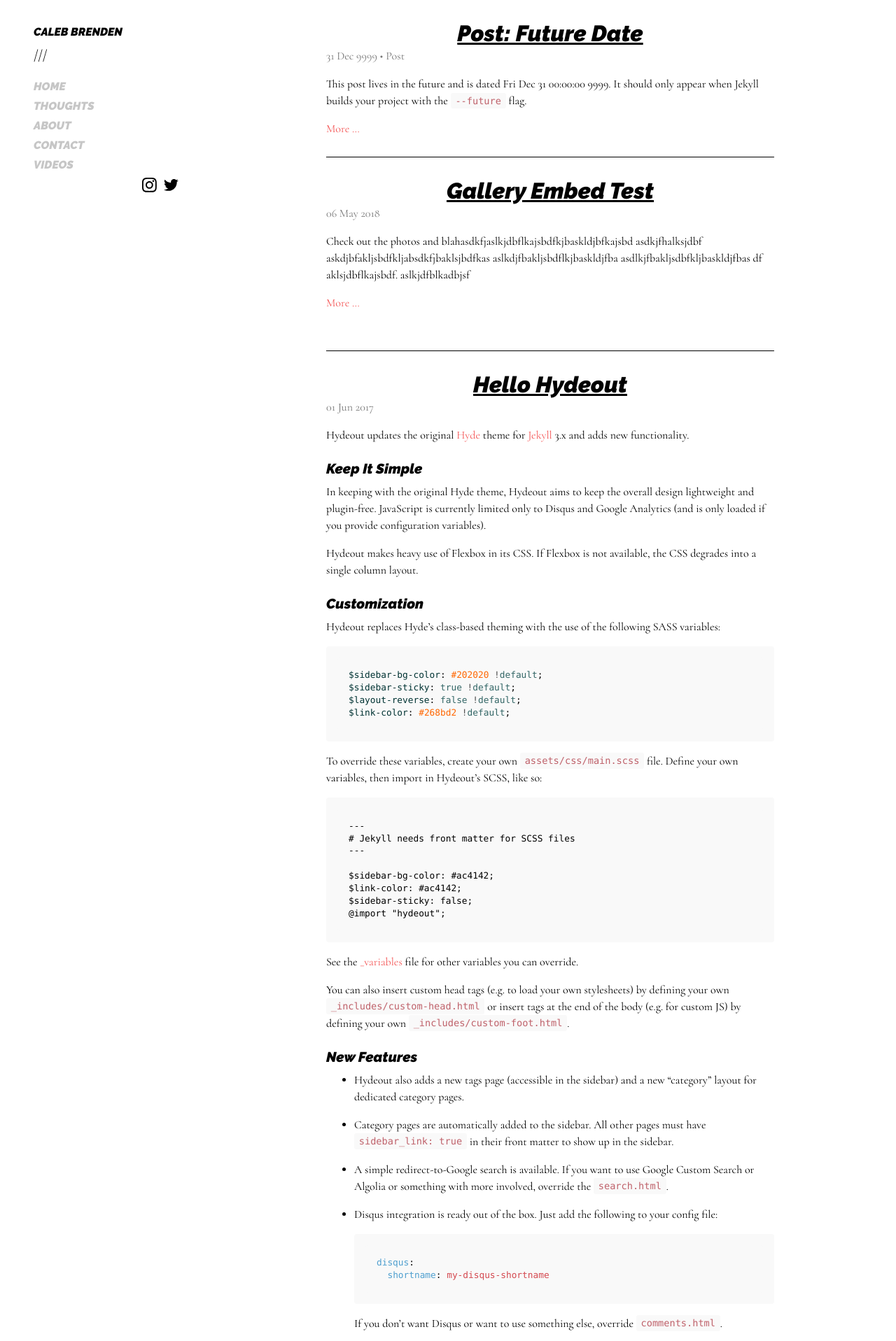
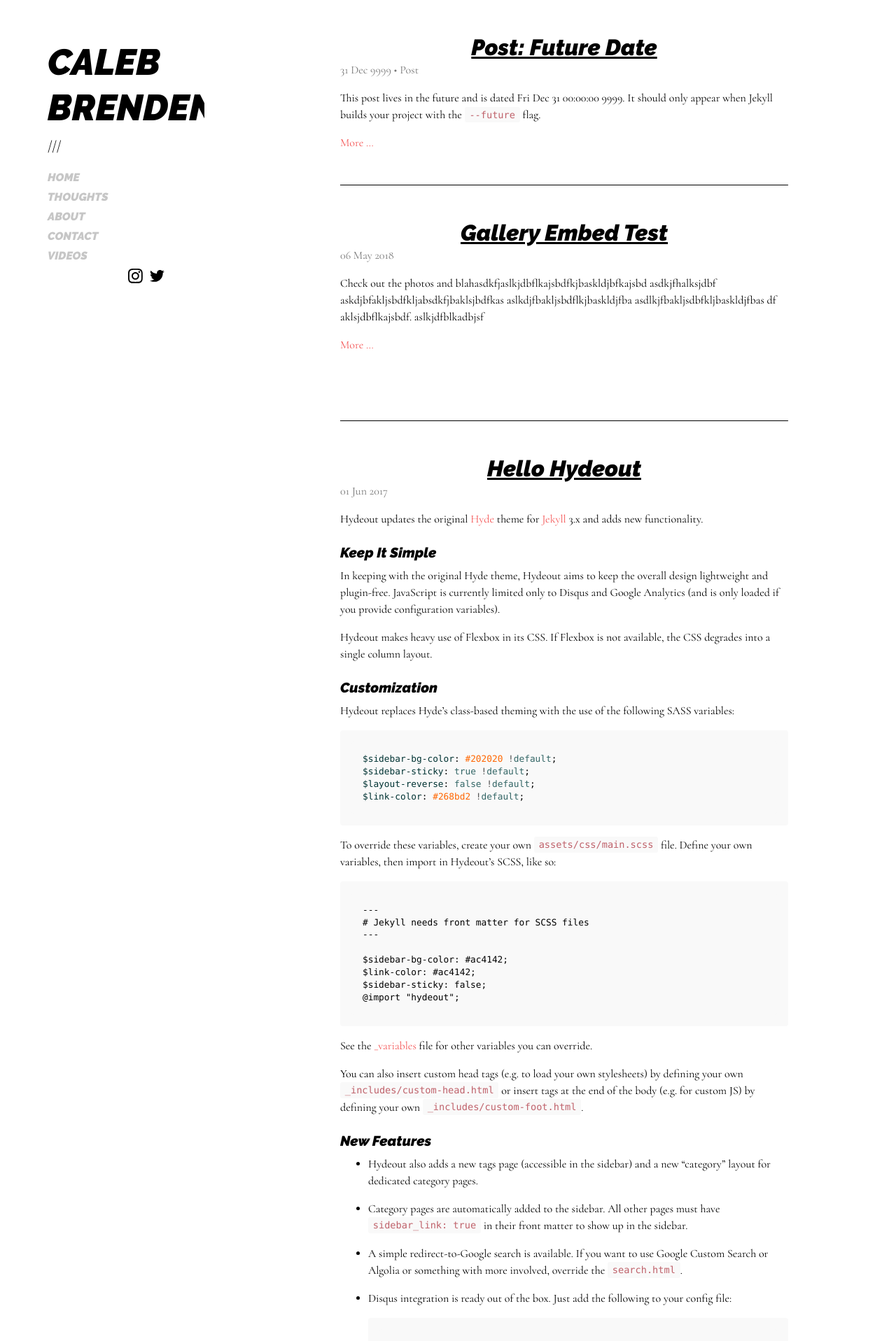
Before and after one commit to calebbrenden/my-site, a Jekyll site: the page built from thoughts/index.html, in a window 1280 px wide. Shown: the top 1917 px of the page at 70% size. Built offline with Jekyll 4.4.1, drawn with Linux system fonts in a browser that asks for light colours; the list of posts is cut into pages by our own code; some of the changed text lies outside the part shown.

Commit message:
increase to site title and section spacing, margin top for icons

```diff
--- a/_layouts/post.html
+++ b/_layouts/post.html
@@ -13,9 +13,5 @@ layout: default
     {% include post-tags.html post=page %}
   </div>
 
-  <!-- DO NOT INCLUDE COMMENTS
-  {% include comments.html %}
-  -->
-
   <!-- {% include related_posts.html %} -->
 </div>
--- a/_sass/hydeout/_layout.scss
+++ b/_sass/hydeout/_layout.scss
@@ -38,7 +38,7 @@ body {
   .site-title {
     font-family: 'Raleway', sans-serif;
     font-weight: normal;
-    font-size: $large-font-size;
+    font-size: 3.25rem;
     color: rgb(0,0,0);
     vertical-align: baseline;
     margin-top: $heading-spacing;
@@ -189,6 +189,7 @@ body {
 
   #sidebar {
     margin-left: 1.25rem;
+    margin-right: 2.5rem;
   }
 
   #sidebar, .home #sidebar {
@@ -198,7 +199,7 @@ body {
     /* margin-left: 1.25rem; */
 
     > *:last-child {
-      margin-top: 0;
+      margin-top: auto;
     }
   }
 
@@ -289,6 +290,7 @@ body {
 
   &.active {
     text-decoration: none;
+    color: #000;
   }
 }
 
--- a/_sass/hydeout/_variables.scss
+++ b/_sass/hydeout/_variables.scss
@@ -39,7 +39,7 @@ $padding-h: 1.5em !default;
 /* ORIGINAL HEADING SPACING WAS 0.5 REM */
 $heading-spacing: 0.5rem !default;
 /* ORIGINAL SECTION SPACING WAS 1 REM */
-$section-spacing: 1.75rem !default;
+$section-spacing: 3rem !default;
 
 /* ORIGINAL SIDEBAR WIDTH WAS 18REM */
 $sidebar-width: 17rem !default;
```
Also changed, not shown: 2 other files.
